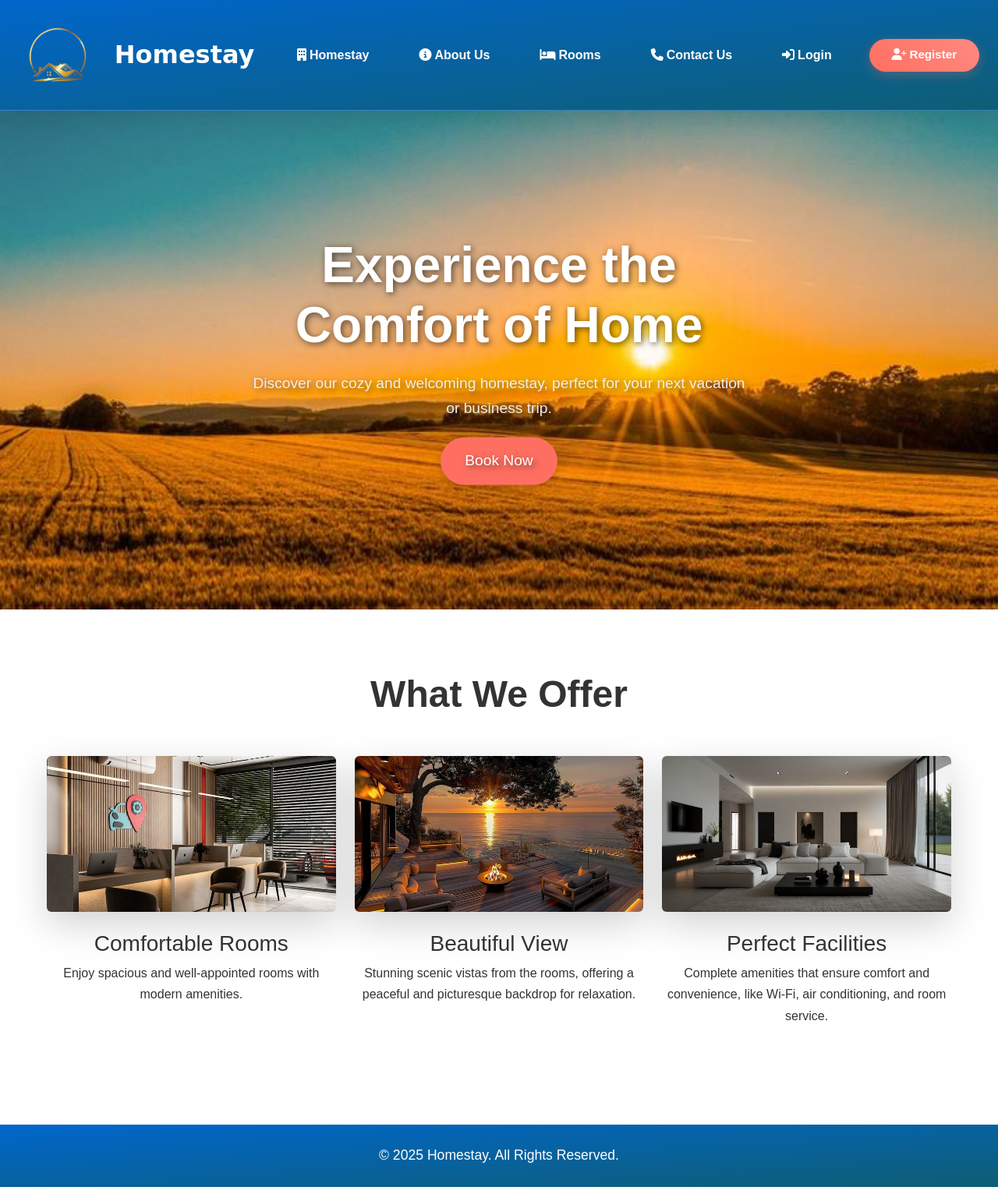
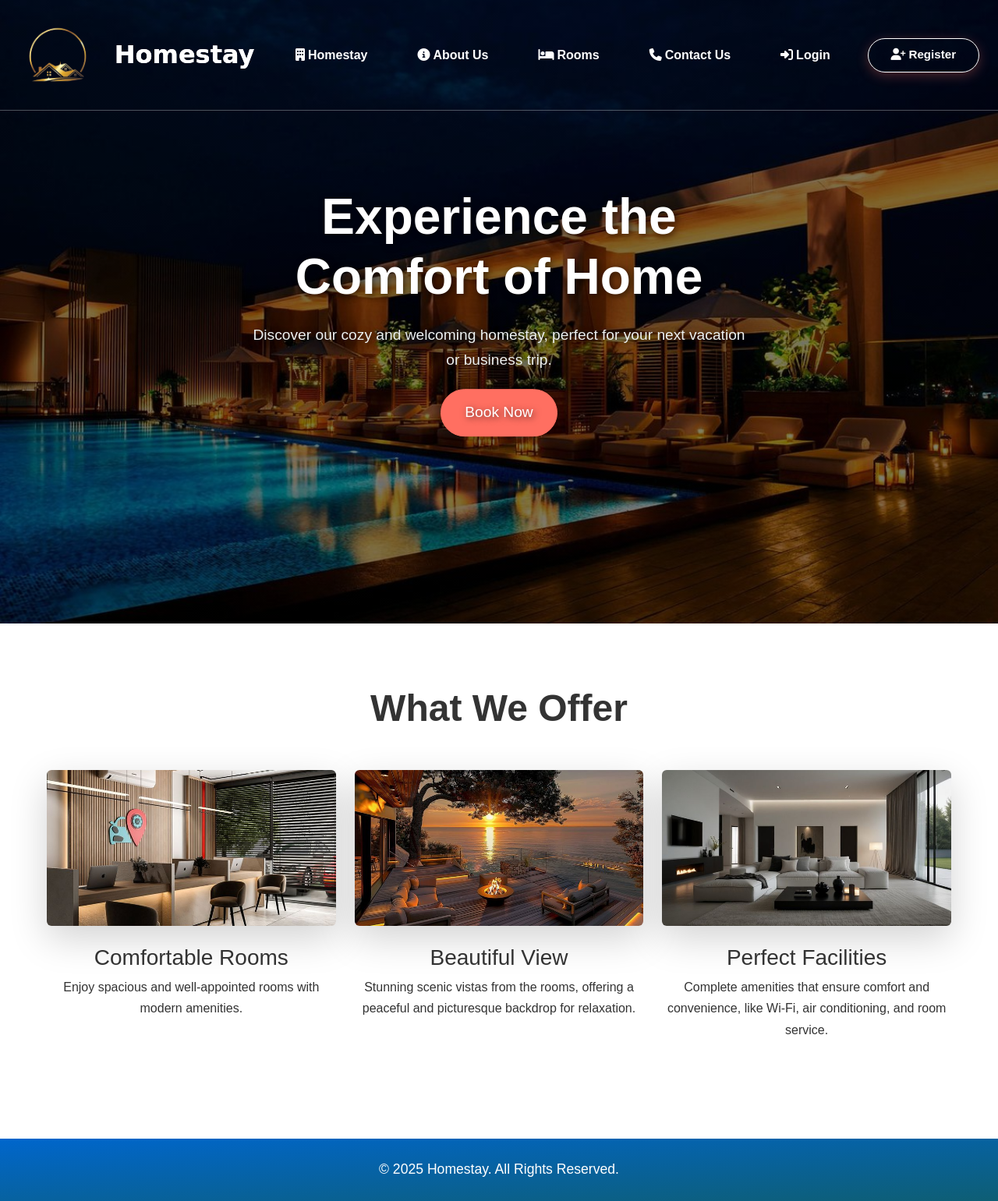
Before and after one commit to pradiptadewan/fp_django_softuni, a Django app: page / in a window 1280 px wide. Shown: the whole page at 78% size. Run offline with Django 5.2, Linux system fonts and the light colour scheme; some libraries are stand-ins or nearby versions.

Commit message:
improvement3

```diff
--- a/homestay/templates/homestay/home.html
+++ b/homestay/templates/homestay/home.html
@@ -18,23 +18,23 @@
             background-color: #f4f7f6;
             margin: 0;
             padding: 0;
-            /* Tambahkan padding-top untuk memberi ruang bagi fixed navbar */
-            padding-top: 90px;
         }
 
       .hero {
     position: relative;
-            height: 80vh;
-            background: url("{% static 'homestay/images/ASD.jpeg' %}") center center no-repeat;
-            background-size: cover;
+    height: 100vh;
     color: #fff;
     text-align: center;
     display: flex;
     justify-content: center;
     align-items: center;
     padding: 50px 20px;
+    background: linear-gradient(rgba(0, 0, 0, 0.5), rgba(0, 0, 0, 0.5)), url("{% static 'homestay/images/ASD.jpeg' %}");
+    background-position: center center;
+    background-repeat: no-repeat;
+    background-size: cover;
     background-attachment: fixed;
-            text-shadow: 3px 3px 8px rgba(0, 0, 0, 0.5);
+    text-shadow: 2px 2px 8px rgba(0, 0, 0, 0.6);
 }
 
         .hero .hero-text {
@@ -123,16 +123,49 @@
 
         /* NEW MODERN HEADER DESIGN */
         .navbar {
-            background: linear-gradient(to bottom right, #0066cc, #0e5e74);
-            backdrop-filter: blur(15px);
-            -webkit-backdrop-filter: blur(15px);
-            border-bottom: 1px solid rgba(255, 255, 255, 0.2);
-            box-shadow: 0 8px 32px rgba(0, 0, 0, 0.1);
-            transition: all 0.5s cubic-bezier(0.4, 0, 0.2, 1);
+            transition: all 0.5s cubic-bezier(0.4, 0, 0.2, 1) !important;
             padding: 1.2rem 0;
             position: fixed;
+            width: 100%;
             top: 0;
             z-index: 1000;
+        }
+
+        .navbar:not(.scrolled) {
+    background: transparent;
+    border-bottom: 0.3px solid rgba(255, 255, 255, 0.3);
+}
+
+        .navbar.scrolled {
+    background: rgba(255, 255, 255, 0.98);
+    backdrop-filter: blur(20px);
+    -webkit-backdrop-filter: blur(20px);
+    box-shadow: 0 10px 40px rgba(0, 0, 0, 0.15);
+    padding: 0.8rem 0;
+    border-bottom: 1px solid rgba(255, 111, 97, 0.1);
+}
+
+        .navbar:not(.scrolled) .brand-text {
+    color: white !important;
+    background: none;
+    -webkit-background-clip: initial;
+    -webkit-text-fill-color: initial;
+    background-clip: initial;
+    animation: none;
+}
+
+        .navbar:not(.scrolled) .nav-link {
+    color: white !important;
+}
+
+/* Aturan untuk tombol Daftar agar tetap terlihat di awal */
+.navbar:not(.scrolled) .btn-register {
+    border: 1px solid white;
+    background: transparent;
+}
+.navbar:not(.scrolled) .btn-register:hover {
+    background: white;
+    color: #333 !important;
 }
 
         .navbar-brand {
@@ -241,7 +274,7 @@
         }
 
         .navbar.scrolled {
-            background: rgba(255, 255, 255, 0.98);
+            background: white;
             backdrop-filter: blur(20px);
             -webkit-backdrop-filter: blur(20px);
             box-shadow: 0 10px 40px rgba(0, 0, 0, 0.15);
@@ -566,11 +599,13 @@
     <script src="https://cdn.jsdelivr.net/npm/bootstrap@5.3.3/dist/js/bootstrap.bundle.min.js"></script>
 
     <script>
+
 document.addEventListener("DOMContentLoaded", function() {
     const nav = document.querySelector('.navbar');
-            // Menyesuaikan padding-top body agar konten tidak tertutup navbar saat pertama kali load
-            const navbarHeight = nav.offsetHeight;
-            document.body.style.paddingTop = navbarHeight + 'px';
+
+    // HAPUS KODE DI BAWAH INI
+    // const navbarHeight = nav.offsetHeight;
+    // document.body.style.paddingTop = navbarHeight + 'px';
 
     window.addEventListener('scroll', () => {
         if (window.scrollY > 50) {
```
Also changed, not shown: static/homestay/images/ASD.jpeg. Lines whose indentation alone changed are shown as unchanged.
